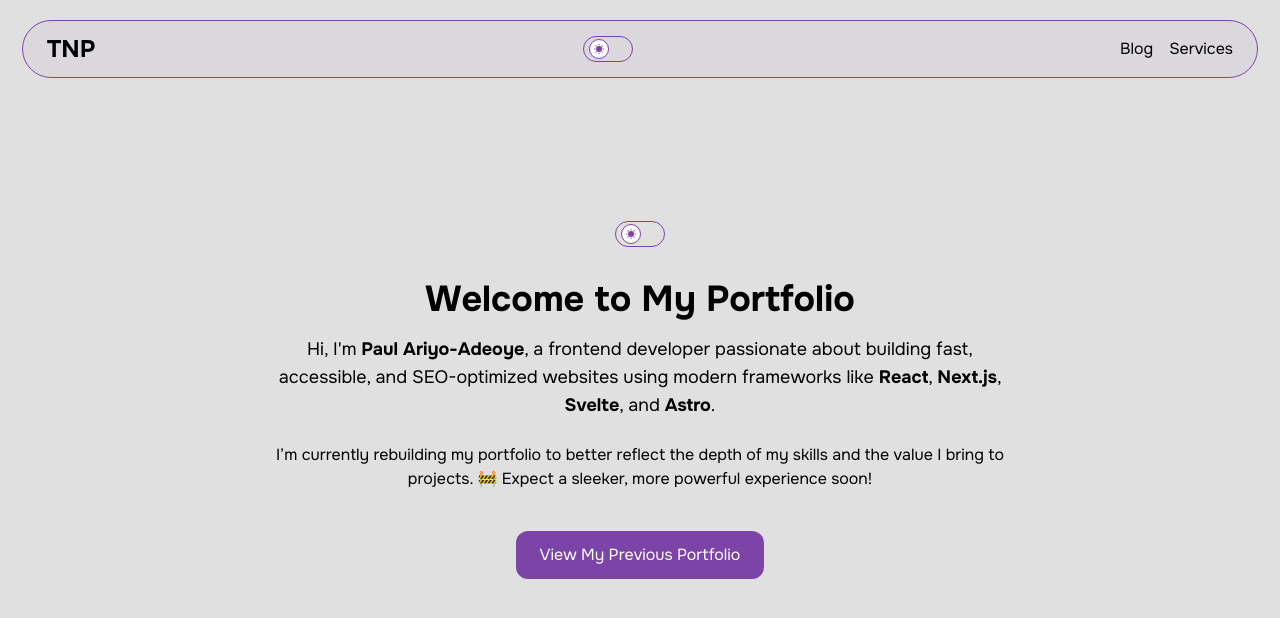
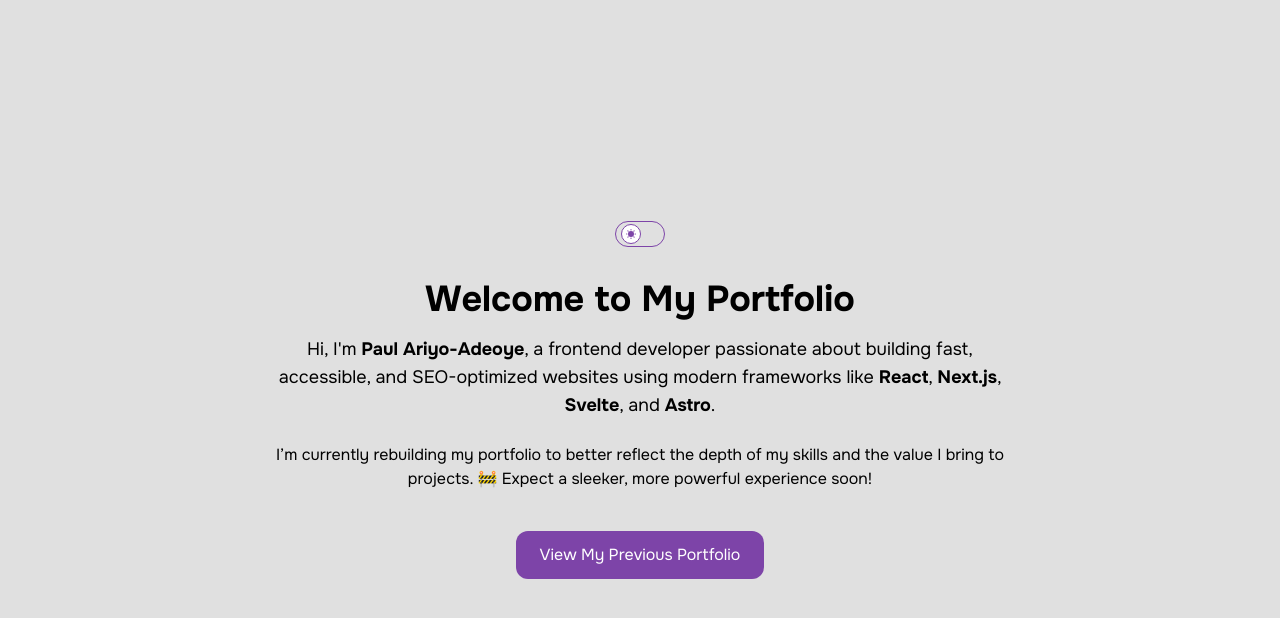
Before and after one commit to TonniPaul/portfolio, a Next.js app: page / in a window 1280 px wide. Shown: the top 618 px of the page. Built offline with nearby package versions, Linux system fonts and the light colour scheme.

Commit message:
refactor: temporarily remove header

```diff
--- a/app/layout.tsx
+++ b/app/layout.tsx
@@ -3,7 +3,7 @@ import { Onest } from 'next/font/google';
 import { GoogleTagManager } from '@next/third-parties/google';
 
 import SplashCursor from '@/components/animations/splash-cursor';
-import Header from '@/components/header';
+// import Header from '@/components/header';
 import { ThemeProvider } from '@/components/theme-provider';
 
 import './globals.css';
@@ -30,7 +30,7 @@ export default function RootLayout({
           enableSystem
           disableTransitionOnChange
         >
-          <Header />
+          {/* <Header /> */}
 
           <main className="min-h-screen grid place-items-center">
             {children}
```
